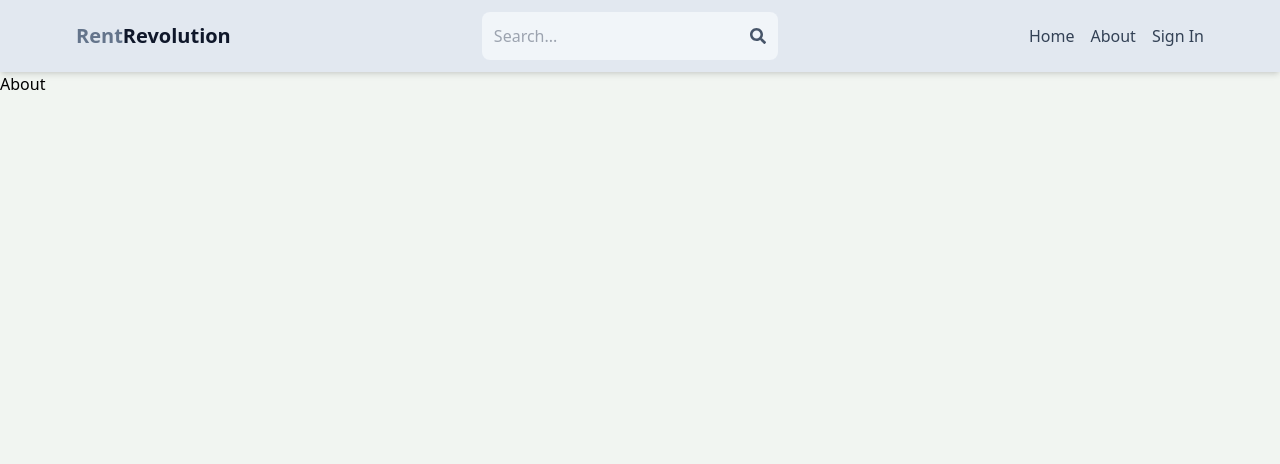
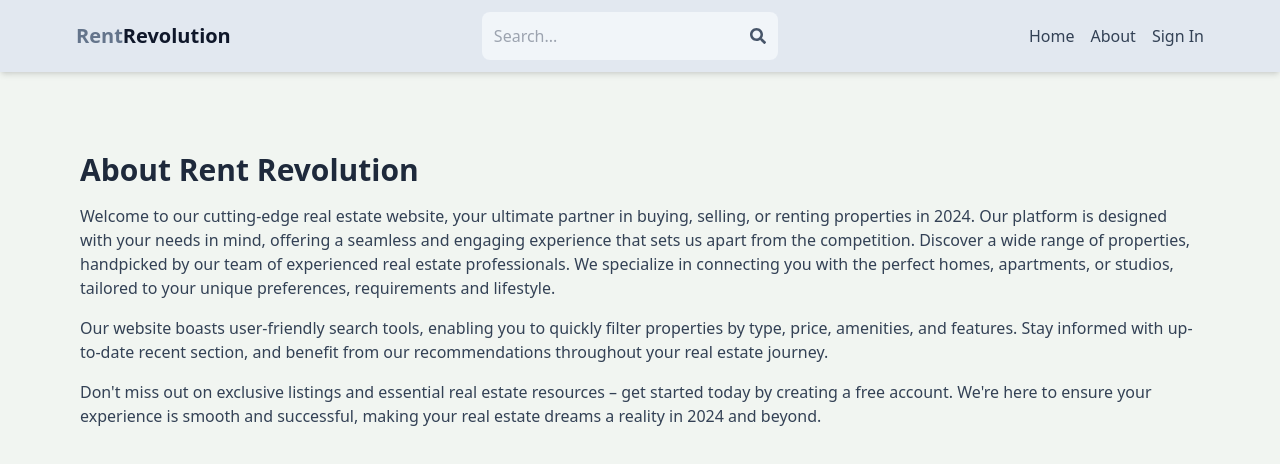
Before and after one commit to alexkiriungi/rent-revolution, a React (Vite) app in the folder client/: page /about in a window 1280 px wide. Shown: the top 464 px of the page. Built offline with nearby package versions, Linux system fonts and the light colour scheme; no server answers; the HTML template or start-up script is replaced by a standard one.

Commit message:
Added the About page

```diff
--- a/client/src/pages/About.jsx
+++ b/client/src/pages/About.jsx
@@ -2,6 +2,34 @@ import React from 'react'
 
 export default function About() {
   return (
-    <div>About</div>
+    <div className='py-20 px-4 max-w-6xl mx-auto'>
+      <h1 className='text-3xl font-bold mb-4 text-slate-800'>
+        About Rent Revolution
+      </h1>
+      <p className='mb-4 text-slate-700' >
+        Welcome to our cutting-edge real estate website,
+        your ultimate partner in buying, selling, or renting
+        properties in 2024. Our platform is designed with your
+        needs in mind, offering a seamless and engaging experience
+        that sets us apart from the competition. Discover a wide range
+        of properties, handpicked by our team of experienced real estate
+        professionals. We specialize in connecting you with the perfect
+        homes, apartments, or studios, tailored to your
+        unique preferences, requirements and lifestyle.
+      </p>
+      <p className='mb-4 text-slate-700' >
+        Our website boasts user-friendly search tools, enabling you to
+        quickly filter properties by type, price, amenities, and features.
+        Stay informed with up-to-date recent section, and benefit from
+        our recommendations throughout your real estate journey.
+      </p>
+      <p className='mb-4 text-slate-700' >
+      Don't miss out on exclusive listings and essential real estate
+      resources – get started today by creating a free account. We're here to ensure your
+      experience is smooth and successful, making your real estate dreams
+      a reality in 2024 and beyond.
+      </p>
+
+    </div>
   )
 }
```
